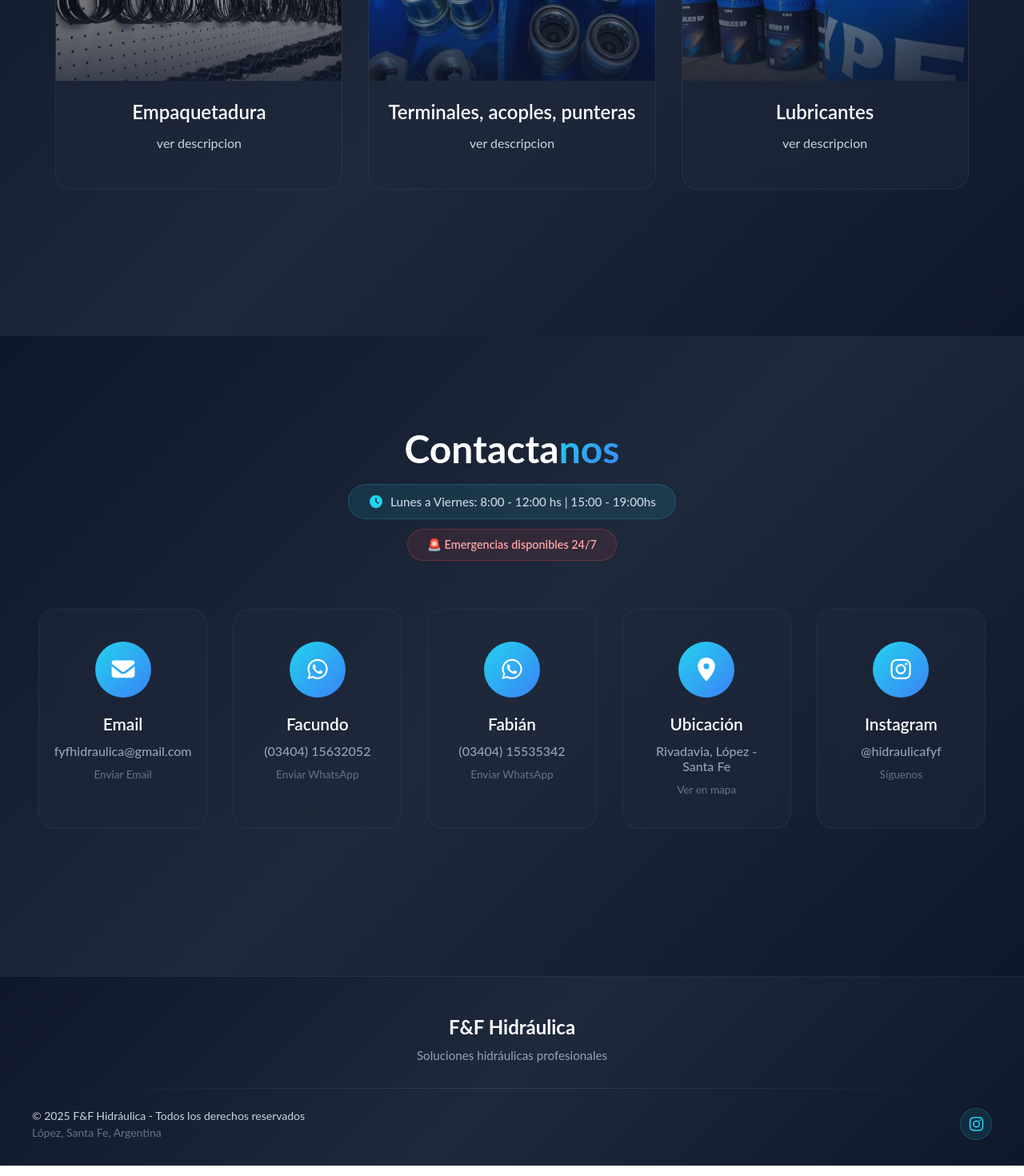
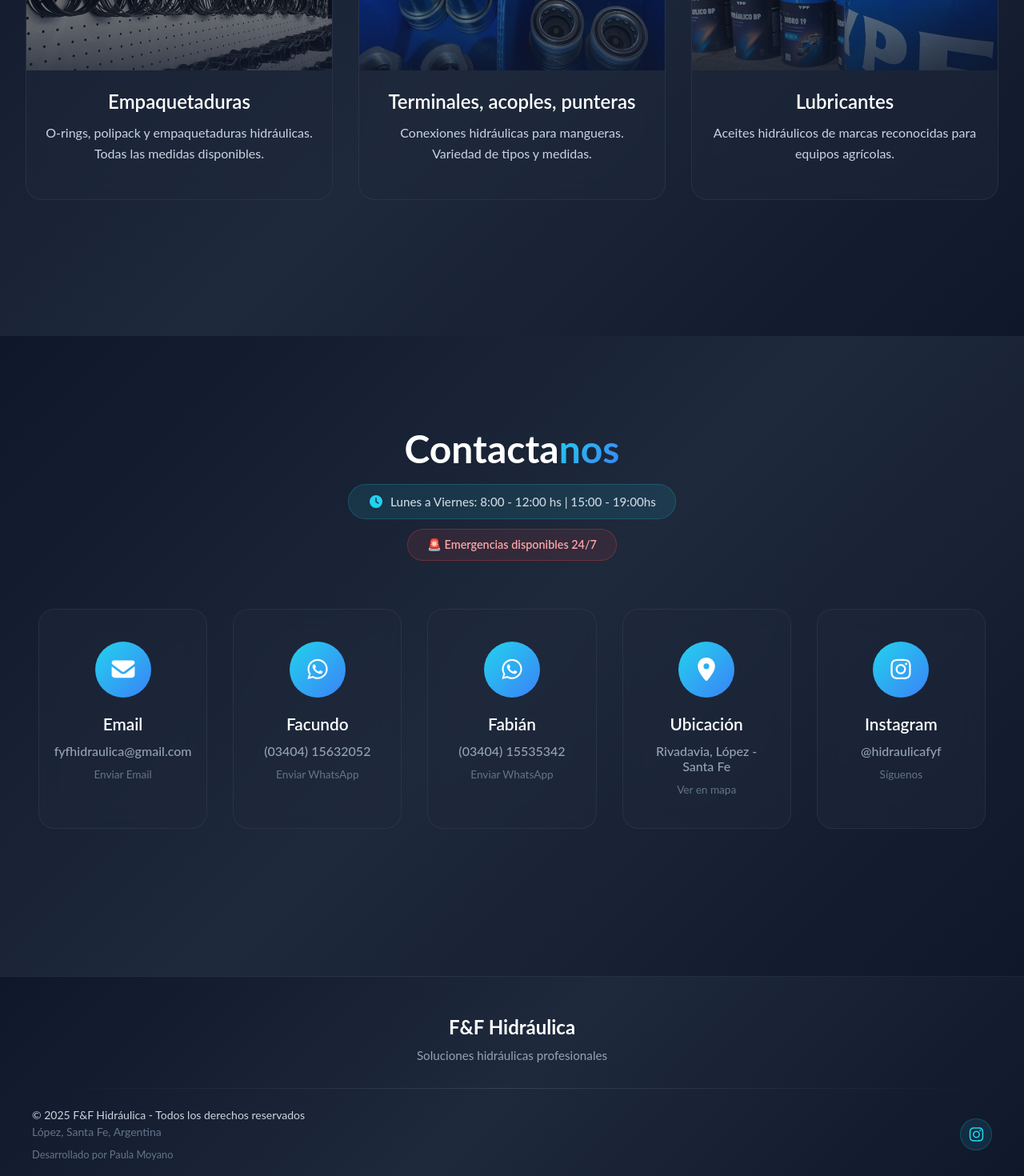
Before and after one commit to PMoyanoAiraldi/LandingPageF-F, a React (Vite) app in the folder landing-page/: page / in a window 1280 px wide. Shown: the part 2780-4250 px from the top of the page at 80% size. Built offline with nearby package versions, Linux system fonts and the light colour scheme.

Commit message:
Terminando de acomodar Productos y Footer

```diff
--- a/landing-page/src/App.css
+++ b/landing-page/src/App.css
@@ -16,7 +16,7 @@ section:first-child {
 body {
     margin: 0;
     padding: 0;
-    /* scroll-snap-type: y mandatory; */
+    scroll-snap-type: y mandatory;
     overflow-y: scroll;
 }
 
@@ -32,6 +32,6 @@ html {
 
 section {
     min-height: 100vh; /* Cada sección ocupa toda la pantalla */
-    /* scroll-snap-align: start; */
+    scroll-snap-align: start;
     scroll-margin-top: 0; /* Cambia el anterior a 0 */
 }
--- a/landing-page/src/components/Footer/Footer.jsx
+++ b/landing-page/src/components/Footer/Footer.jsx
@@ -29,6 +29,9 @@ const Footer = () => {
                         <p className={styles.location}>
                             López, Santa Fe, Argentina
                         </p>
+                        <p className={styles.developer}>
+                            Desarrollado por Paula Moyano
+                        </p>
                     </div>
 
                     <div className={styles.social}>
--- a/landing-page/src/components/Footer/Footer.module.css
+++ b/landing-page/src/components/Footer/Footer.module.css
@@ -60,6 +60,13 @@
     margin: 0;
 }
 
+.developer {
+    color: #64748b;
+    font-size: 0.8rem;
+    margin: 0;
+    margin-top: 0.5rem;
+}
+
 .location {
     color: #64748b;
     font-size: 0.875rem;
--- a/landing-page/src/components/Productos/Productos.jsx
+++ b/landing-page/src/components/Productos/Productos.jsx
@@ -4,28 +4,23 @@ const Productos = () => {
 const products = [
         {
         id: 1,
-        title: "Empaquetadura",
-        description: "ver descripcion",
+        title: "Empaquetaduras",
+        description: "O-rings, polipack y empaquetaduras hidráulicas. Todas las medidas disponibles.",
         image: "src/assets/productos/Empaquetaduras.jpeg"
         },
         {
         id: 2,
         title: "Terminales, acoples, punteras",
-        description: "ver descripcion",
+        description: "Conexiones hidráulicas para mangueras. Variedad de tipos y medidas. ",
         image: "src/assets/productos/Acoples.jpeg"
         },
         {
         id: 3,
         title: "Lubricantes",
-        description: "ver descripcion",
+        description: "Aceites hidráulicos de marcas reconocidas para equipos agrícolas.",
         image: "src/assets/productos/Lubricantes.jpeg"
         },
-        // {
-        //   id: 4,
-        //   title: "Mantenimiento Preventivo",
-        //   description: "Planes de mantenimiento personalizados para máxima eficiencia",
-        //   image: "https://images.unsplash.com/photo-1621905251918-48416bd8575a?w=400&h=300&fit=crop"
-        // }
+
     ];
 
     return (
```
